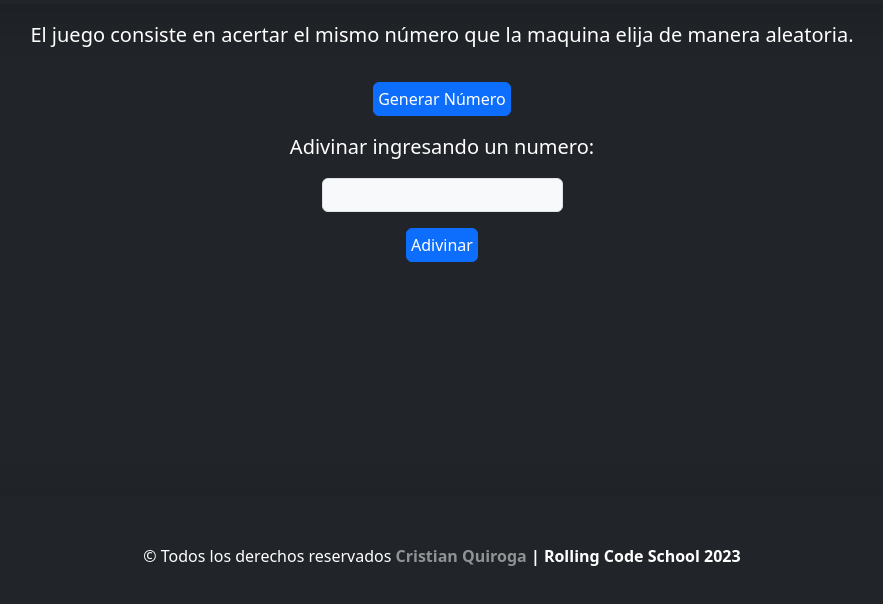
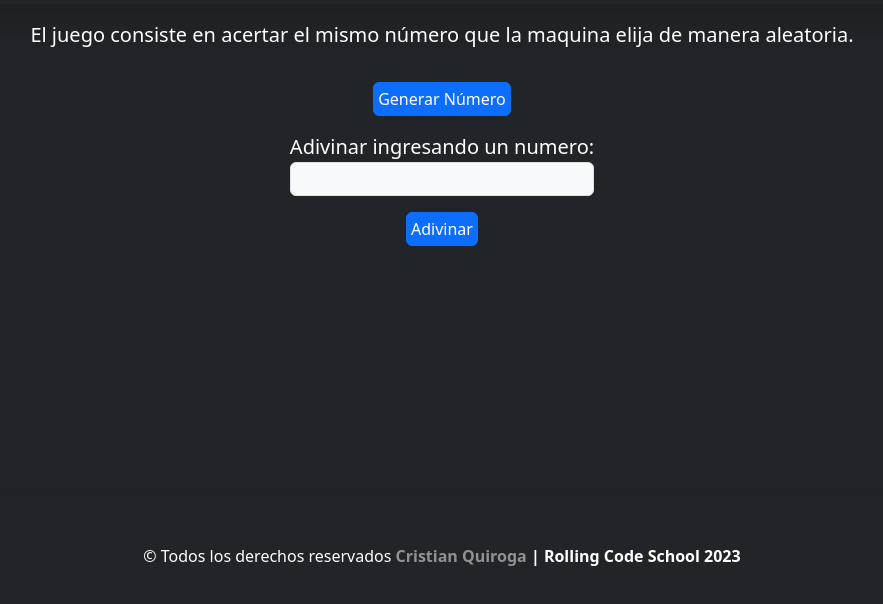
Before and after one commit to cristianq3/Practica-DOM-1, a plain HTML site: page Index.html in a window 1280 px wide. Shown: the part 184-788 px from the top of the page, without its empty margins (198-1081 px from the left). Drawn offline with nearby package versions, Linux system fonts and the light colour scheme.

Commit message:
se corrije detalle en form

```diff
--- a/Index.html
+++ b/Index.html
@@ -29,9 +29,13 @@
             manera aleatoria.
           </p>
           <button class="btn btn-primary mt-3 p-1">Generar Número</button>
-          <p class="lead mt-3">Adivinar ingresando un numero:</p>
-          <form action="">
-            <input type="text" class="input-group-text p-1" />
+
+          <form class="d-flex flex-column">
+            <label for="ingresoNRo" class="lead mt-3 text-center"
+              >Adivinar ingresando un numero:</label
+            >
+
+            <input id="ingresoNRo" type="text" class="input-group-text p-1 " />
           </form>
           <button class="btn btn-primary m-3 p-1">Adivinar</button>
         </div>
```
